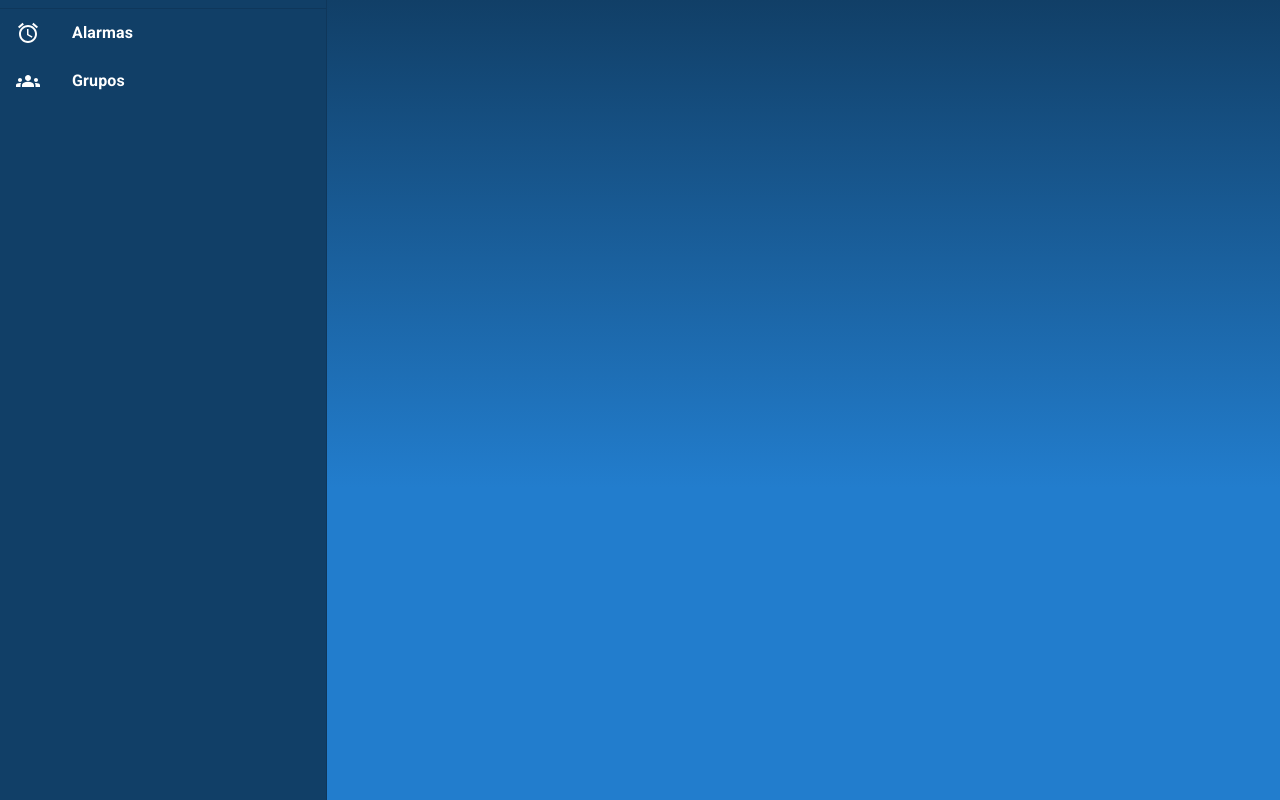
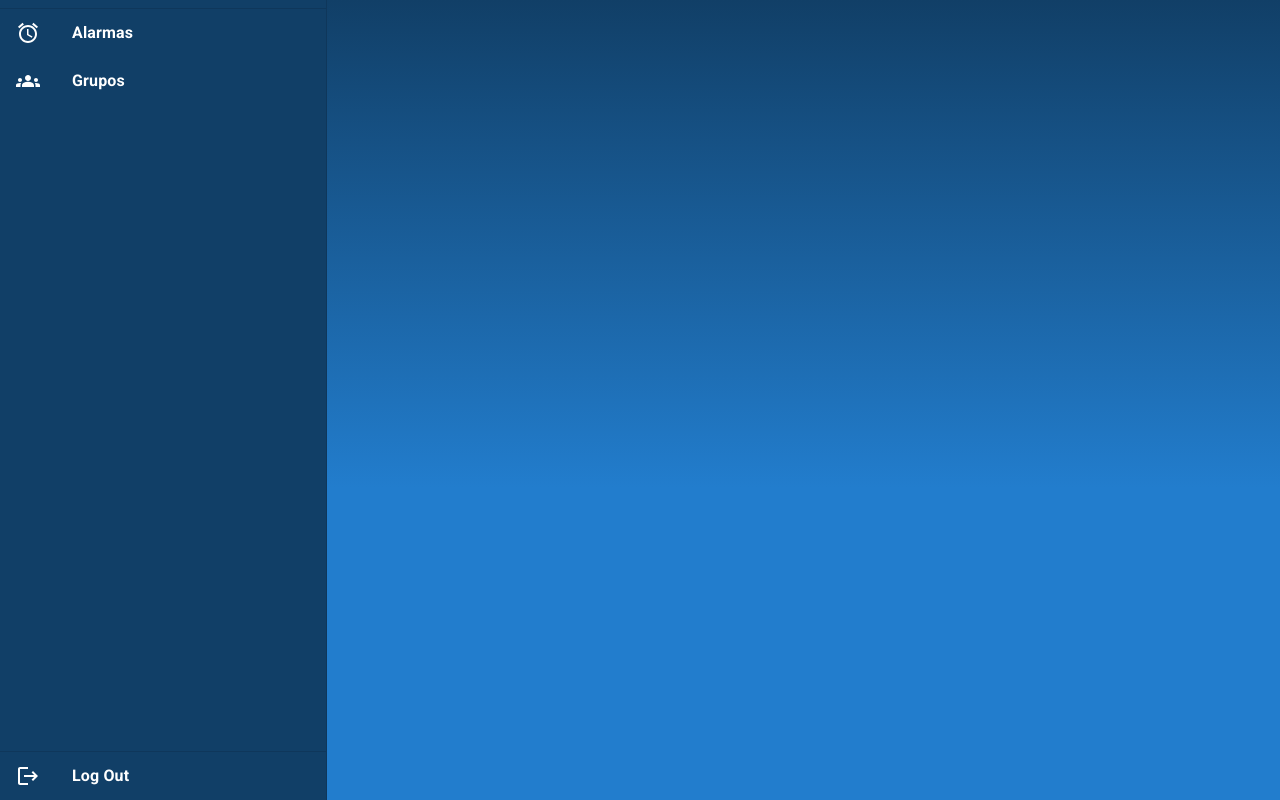
Before and after one commit to jcdejesus/2024-14-UX-homalarm, a React app in the folder web/: page /home in a window 1280 px wide. Built offline with nearby package versions, Linux system fonts and the light colour scheme.

Commit message:
Refactor DrawerList component to add logout functionality

```diff
--- a/web/src/components/Drawer/Drawer.tsx
+++ b/web/src/components/Drawer/Drawer.tsx
@@ -11,6 +11,8 @@ import {
 } from '@mui/material';
 import React, { useState } from 'react';
 import { theme } from '../../styles/Theme';
+import LogoutIcon from '@mui/icons-material/Logout';
+import { useNavigate } from 'react-router-dom';
 
 interface DrawerProps {
   id: string;
@@ -25,6 +27,7 @@ interface DrawerProps {
   };
   onItemClick: (text: string) => void;
   selectedId: string
+  shouldShowLogOut?: boolean
 }
 
 const DrawerList: React.FC<{
@@ -35,8 +38,11 @@ const DrawerList: React.FC<{
     onButtonClick: () => void;
   };
   selectedId: string;
-}> = ({ drawerList, onItemClick, buttonAction, selectedId }) => {
+  shouldShowLogOut?: boolean
+}> = ({ drawerList, onItemClick, buttonAction, selectedId, shouldShowLogOut }) => {
   const [selectedItem, setSelectedItem] = useState<string>(selectedId);
+
+  const navigate = useNavigate();
 
   const handleItemClick = (id: string) => {
     setSelectedItem(id);
@@ -87,6 +93,23 @@ const DrawerList: React.FC<{
           </>
         ))}
       </List>
+      {shouldShowLogOut &&(<Box sx={{ position: 'absolute', bottom: 0, width: '100%' }}>
+        <Divider sx={{ backgroundColor: theme.palette.primary.main }} />
+        <ListItem disablePadding
+        sx={{
+          color: theme.palette.secondary.contrastText,
+        }}>
+          <ListItemButton onClick={() => navigate('/')}>
+            <ListItemIcon>
+              <LogoutIcon sx={{ color: theme.palette.secondary.contrastText }} />
+            </ListItemIcon>
+            <ListItemText
+              primary="Log Out"
+              primaryTypographyProps={{ fontWeight: 'bold' }}
+            />
+          </ListItemButton>
+        </ListItem>
+      </Box>)}
     </Box>
   );
 };
@@ -108,6 +131,7 @@ export const BlueDrawer: React.FC<DrawerProps> = (props) => {
         onItemClick={props.onItemClick}
         buttonAction={props.buttonAction}
         selectedId={props.selectedId}
+        shouldShowLogOut={props.shouldShowLogOut}
       />
     </StyledDrawer>
   );
--- a/web/src/pages/Home/Home.tsx
+++ b/web/src/pages/Home/Home.tsx
@@ -45,6 +45,7 @@ export const Home: React.FC = () => {
         drawerList={drawerList}
         onItemClick={handleDrawerItemClick}
         selectedId={selectedComponent}
+        shouldShowLogOut={true}
       ></BlueDrawer>
       <Box sx={{ marginLeft: `${drawerWidth}px` }}>
         {selectedComponent === drawerList[0].id && <AlarmComponent />}
```
